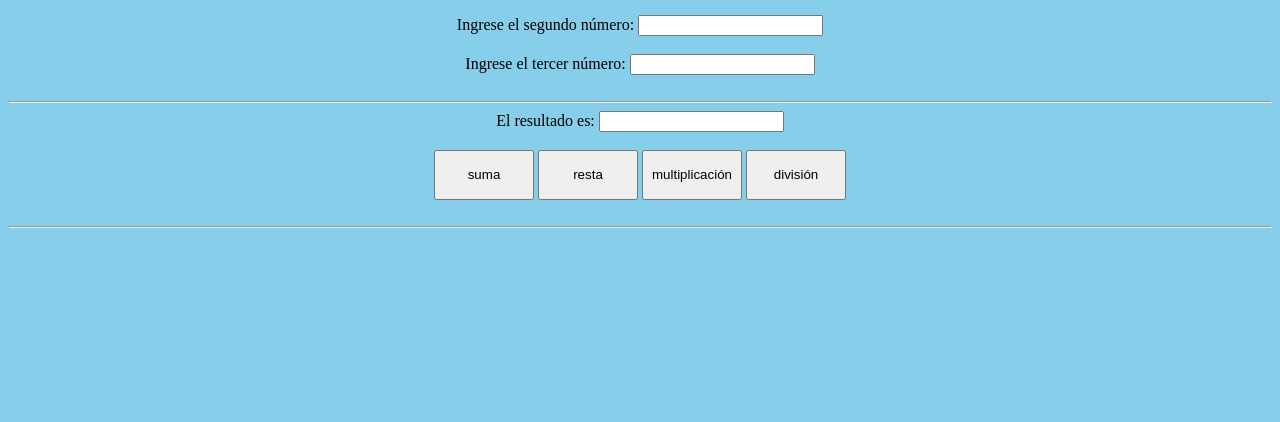
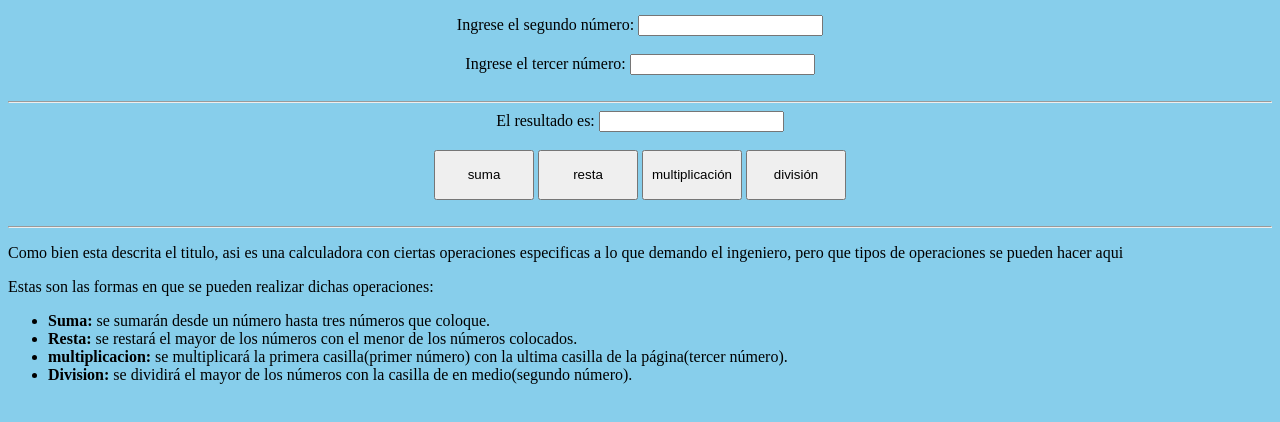
Before and after one commit to JosueEmanuelDionicioOrellana/Calculadora_parcial, a plain HTML site: page index.html in a window 1280 px wide. Shown: the part 130-552 px from the top of the page. Drawn offline with Linux system fonts and the light colour scheme.

Commit message:
se agrego contenido

```diff
--- a/index.html
+++ b/index.html
@@ -23,6 +23,18 @@
      <button onclick="multiplicar()" style="width:100px; height:50px;">multiplicación</button>
      <button onclick="division()" style="width:100px; height:50px;">división</button> <br> <br>
      <hr>
-
+    <!--se dan instrucciones simples al usuario-->
+     <p align="left">
+    Como bien esta descrita el titulo, asi es una calculadora con ciertas operaciones
+    especificas a lo que demando el ingeniero, pero que tipos de operaciones se pueden hacer aqui</p>
+    <p align="left"> Estas son las formas en que se pueden realizar dichas operaciones:
+         <ul align="left">
+        <!--formas en que se puede realizar-->
+             <li><strong>Suma:</STRong> se sumarán desde un número hasta tres números que coloque. </li>
+             <li><strong>Resta:</strong> se restará el mayor de los números con el menor de los números colocados. </li>
+             <li><strong>multiplicacion:</strong> se multiplicará la primera casilla(primer número) con la ultima casilla de la página(tercer número).</li>
+             <li><strong>Division: </strong>se dividirá el mayor de los números con la casilla de en medio(segundo número). </li>
+        </ul>
+    </p>
 </body>
 </html>
```
